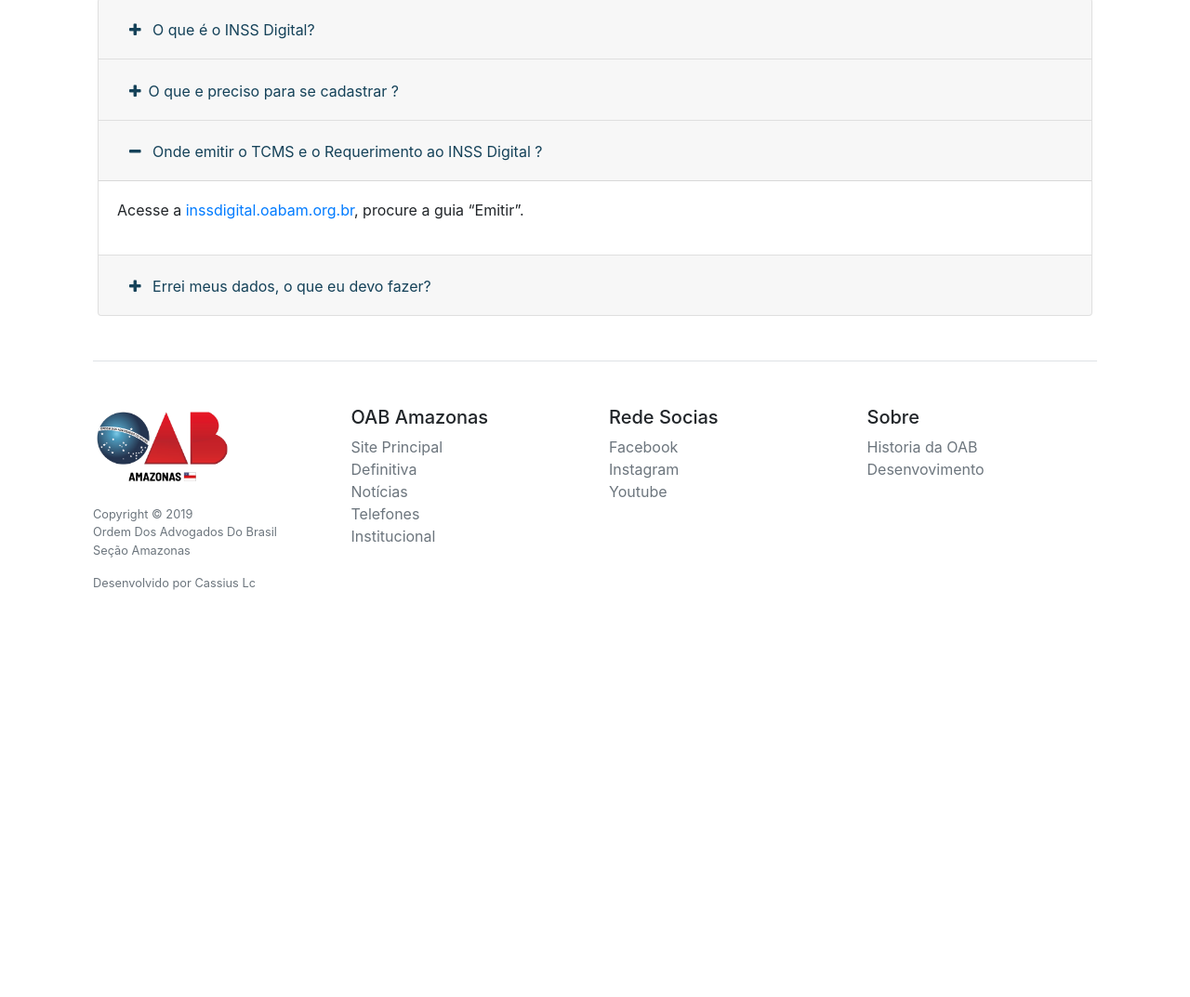
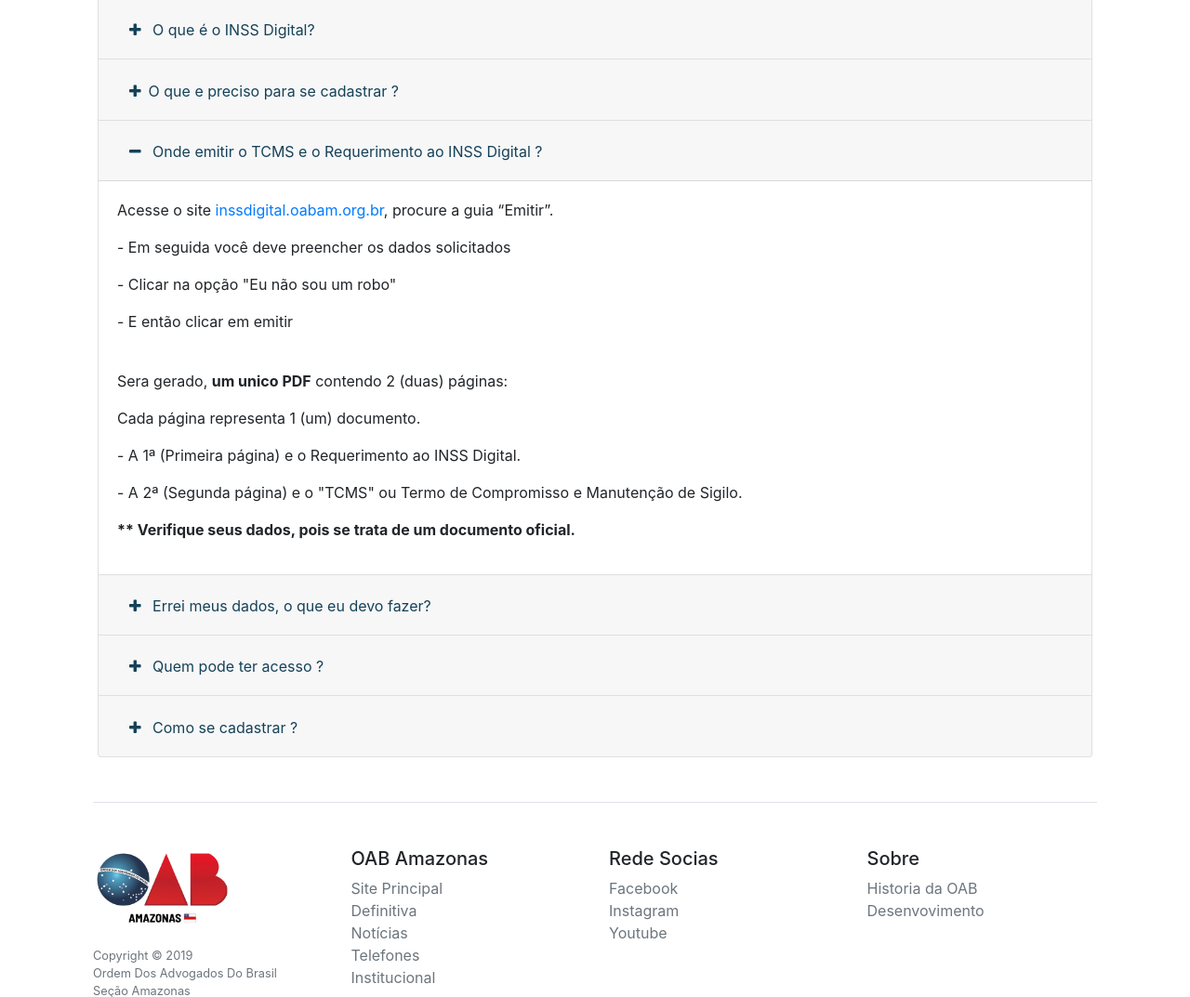
Before and after one commit to cassiuslc/inssdigital, a PHP site: page /como/faq/index.php in a window 1280 px wide, after a click on "Onde emitir o TCMS e o Requerimento ao INSS Digital ?". Shown: the part 194-1267 px from the top of the page at 93% size. Before the commit the page ends 829 px from the top, so only its background shows below. Run offline with PHP 8.4, Linux system fonts and the light colour scheme.

Commit message:
Pagina de F.A.Q

```diff
--- a/como/faq/index.php
+++ b/como/faq/index.php
@@ -126,7 +126,16 @@ $contato = "https://inssdigital.oabam.org.br/contato";
             </div>
             <div id="collapseTres" class="collapse" aria-labelledby="headingTres" data-parent="#accordion">
                 <div class="card-body">
-                  <p>Acesse a <a href="inssdigital.oabam.org.br">inssdigital.oabam.org.br</a>, procure a guia “Emitir”.</p>
+                  <p>Acesse o site <a href="inssdigital.oabam.org.br">inssdigital.oabam.org.br</a>, procure a guia “Emitir”.</p>
+                  <p>- Em seguida você deve preencher os dados solicitados</p>
+                  <p>- Clicar na opção "Eu não sou um robo" </p>
+                  <p>- E então clicar em emitir</p><br>
+                  <p>Sera gerado, <b>um unico PDF</b> contendo 2 (duas) páginas:</p>
+                  <p>Cada página representa 1 (um) documento.</p>
+                  <p>- A 1ª (Primeira página) e o Requerimento ao INSS Digital.</p>
+                  <p>- A 2ª (Segunda página) e o "TCMS" ou Termo de Compromisso e Manutenção de Sigilo.</p>
+                  <p><b>** Verifique seus dados, pois se trata de um documento oficial.</b></p>
+
                 </div>
             </div>
         </div>
@@ -138,7 +147,68 @@ $contato = "https://inssdigital.oabam.org.br/contato";
             </div>
             <div id="collapseQuatro" class="collapse" aria-labelledby="headingTres" data-parent="#accordion">
                 <div class="card-body">
-                  <p>Texto de test da oabam em uma pagina de test. <a href="https://www.tutorialrepublic.com/html-tutorial/" target="_blank">Leia mais.</a></p>                </div>
+                  <p> Caso seus dados estejam <b>incorretos no e-mail de confirmação</b> que voce recebeu mas estejam <b>corretos nos documentos enviados (Anexos)</b>:<p>
+                  <p>- Apenas entrar em contato e informar o erro ja resolve o problema, neste caso de preferencia ao contato via telefone.</p><br>
+                  <p>Caso seus dados estejam <b>corretos no e-mail de confirmação</b>, mas <b>incorretos nos documentos enviados (Anexos)</b>:</p>
+                  <p>- Faça novamento o a emição dos documentos no guia "Emitir". </p>
+                  <p>- Então voce deve enviar um email para <b>previdenciario@oabam.org.br</b>.</p>
+                  <p>- Assunto: [SUA-OAB][Correcao] Erro no dados dos documentos enviados.</p>
+                  <p>- Preencha o campo SUA-OAB com o numero de inscrição da sua OAB.</p>
+                  <p>- Anexe os 4 arquivos PDF nesse e-mail:</p>
+                  <p>[Arquivo 1] Requerimento INSS Digital (Esse arquivo esta pagina 1 do PDF, ele deve estar assinado e escaneado)</p>
+                  <p>[Arquivo 2] TCMS ou Termo de Compromisso e Manutenção de Sigilo (Esse arquivo esta pagina 2 do PDF, ele deve estar assinado e escaneado)</p>
+                  <p>[Arquivo 3] Carterinha Frente (Escaneado)</p>
+                  <p>[Arquivo 4] Carterinha Verso (Escaneado)</p>
+                  <p>- Em seguida, envie o email.</p>
+                  <br>
+                  <p><b>** Atenção: o envio desse pedido dever ser feito pelo seu proprio e-mail (Ex: gmail,hotmail etc), Não serão aceitos fotos dos documentos apenas escaneados.</b></p>
+                  <p><b>** Caso seus dados estejam errados tanto nos documentos quanto no email de confirmação, E muito importante que voce entre em <a href="inssdigital.oabam.org.br/contato">contato</a>, com a comissão de direito previdenciario.</b> </p>
+                            </div>
+            </div>
+        </div>
+
+        <div class="card">
+            <div class="card-header" id="headingCinco">
+                <h2 class="mb-0">
+                    <button type="button" class="btn btn-faq collapsed" data-toggle="collapse" data-target="#collapseCinco"><i class="fa fa-plus"></i> Quem pode ter acesso ?</button>
+                </h2>
+            </div>
+            <div id="collapseCinco" class="collapse" aria-labelledby="headingCinco" data-parent="#accordion">
+                <div class="card-body">
+                  <p>Advogados inscritos na Ordem dos Advogados do Brasil - Secional do Amazonas, desde que ativos, adimplentes e que não se encontrem punidos pela OAB AM ou que não estejam conhecidamente com condenação criminal, respeitada a cláusula de limitação territorial, conforme item 03 (três) do <a href="#">Plano de Trabalho</a> firmado entre as partes. </p>
+                </div>
+            </div>
+        </div>
+
+        <div class="card">
+            <div class="card-header" id="headingSeis">
+                <h2 class="mb-0">
+                    <button type="button" class="btn btn-faq collapsed" data-toggle="collapse" data-target="#collapseSeis"><i class="fa fa-plus"></i> Como se cadastrar ?</button>
+                </h2>
+            </div>
+            <div id="collapseSeis" class="collapse" aria-labelledby="headingSeis" data-parent="#accordion">
+                <div class="card-body">
+
+                  <p>Acesse o site <a href="inssdigital.oabam.org.br">inssdigital.oabam.org.br</a>, procure a guia <b>“Emitir”</b>.</p>
+                  <p>- Em seguida você deve preencher os dados solicitados e emitir um PDF contendo 2 (duas) páginas.</p>
+                  <p>- A 1ª (Primeira página) e o Requerimento ao INSS Digital.</p>
+                  <p>- A 2ª (Segunda página) e o "TCMS" ou Termo de Compromisso e Manutenção de Sigilo.</p>
+                  <p><b>Você deve imprimir as duas páginas, conferir se seus dados estão correto (essa etapa e de extrema importância) e assinar (a mão) ambas as página.</b></p>
+
+                  <br>
+                  <p>Acesse o site <a href="inssdigital.oabam.org.br">inssdigital.oabam.org.br</a>, procure a guia <b>“Enviar”</b>.</p>
+                  <p>- Em seguida você deve preencher os dados solicitados.</p>
+                  <p>- E anexar os 4 documentos solicitados: </b>.</p>
+                  <p>[Arquivo 1] Requerimento INSS Digital (Esse arquivo esta pagina 1 do PDF, ele deve estar assinado e escaneado)</p>
+                  <p>[Arquivo 2] TCMS ou Termo de Compromisso e Manutenção de Sigilo (Esse arquivo esta pagina 2 do PDF, ele deve estar assinado e escaneado)</p>
+                  <p>[Arquivo 3] Carterinha Frente (Escaneado)</p>
+                  <p>[Arquivo 4] Carterinha Verso (Escaneado)</p>
+                  <p><b>** Atenção: Não serão aceitos fotos dos documentos apenas escaneados.</b></p><br>
+                  <p>Após Anexar os 4 (quatros), clique em enviar e aguarde (Pode demorar um pouco o envio).</p>
+                  <p>Caso tenha conseguido deve receber a menssagem "INSS digital enviado com sucesso, verifique seu email".</p>
+                  <p>Caso tenha recebido uma menssagem de erro va na guia <a href="#">Ajuda ?/Help</a>.</p>
+
+                </div>
             </div>
         </div>
 
```
